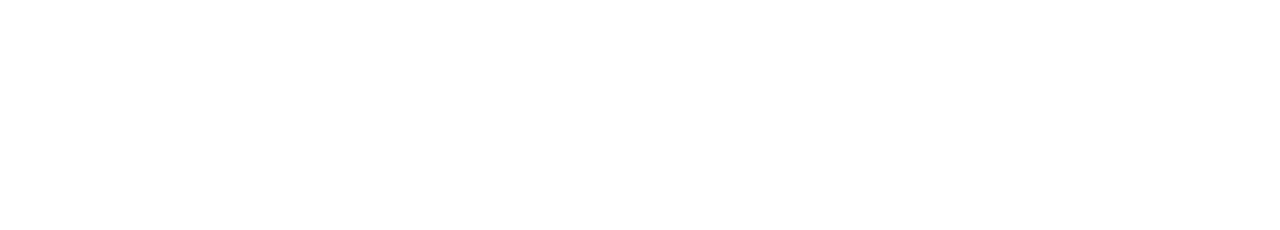
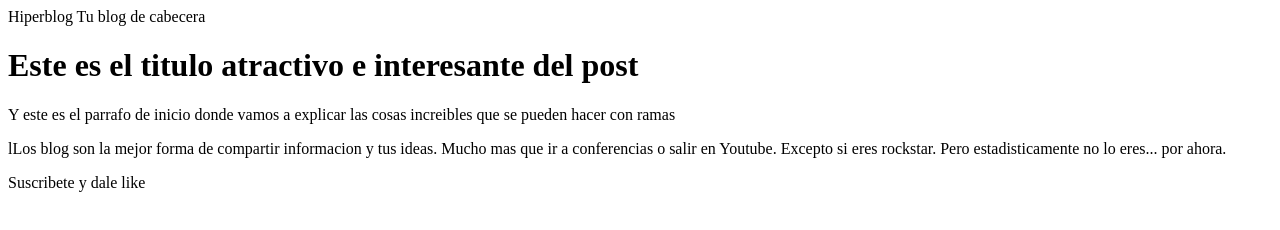
Before and after one commit to JARL9909/Proyecto_Platzi, a plain HTML site: page index.html in a window 1280 px wide. Drawn offline with Linux system fonts and the light colour scheme.

Commit message:
Definicion de div para header y footer

```diff
--- a/index.html
+++ b/index.html
@@ -7,6 +7,23 @@
     <link rel="stylesheet" href="css/estilos.css">
 </head>
 <body>
+    <div id="container">
+        <div id="header">
+            Hiperblog
+            <span id="tagline">Tu blog de cabecera</span>
+        </div>
+        <div id="post">
+            <h1>Este es el titulo atractivo e interesante del post</h1>
+            <p>Y este es el parrafo de inicio donde vamos a explicar las cosas increibles que se pueden hacer con ramas
+            </p>
+            <p>lLos blog son la mejor forma de compartir informacion y tus ideas. Mucho mas que ir a conferencias
+                o salir en Youtube. Excepto si eres rockstar. Pero estadisticamente no lo eres... por ahora.
+            </p>
+            <p>Suscribete y dale like</p>
+        </div>
+        <div id="footer">
 
+        </div>
+    </div>
 </body>
 </html>
```
